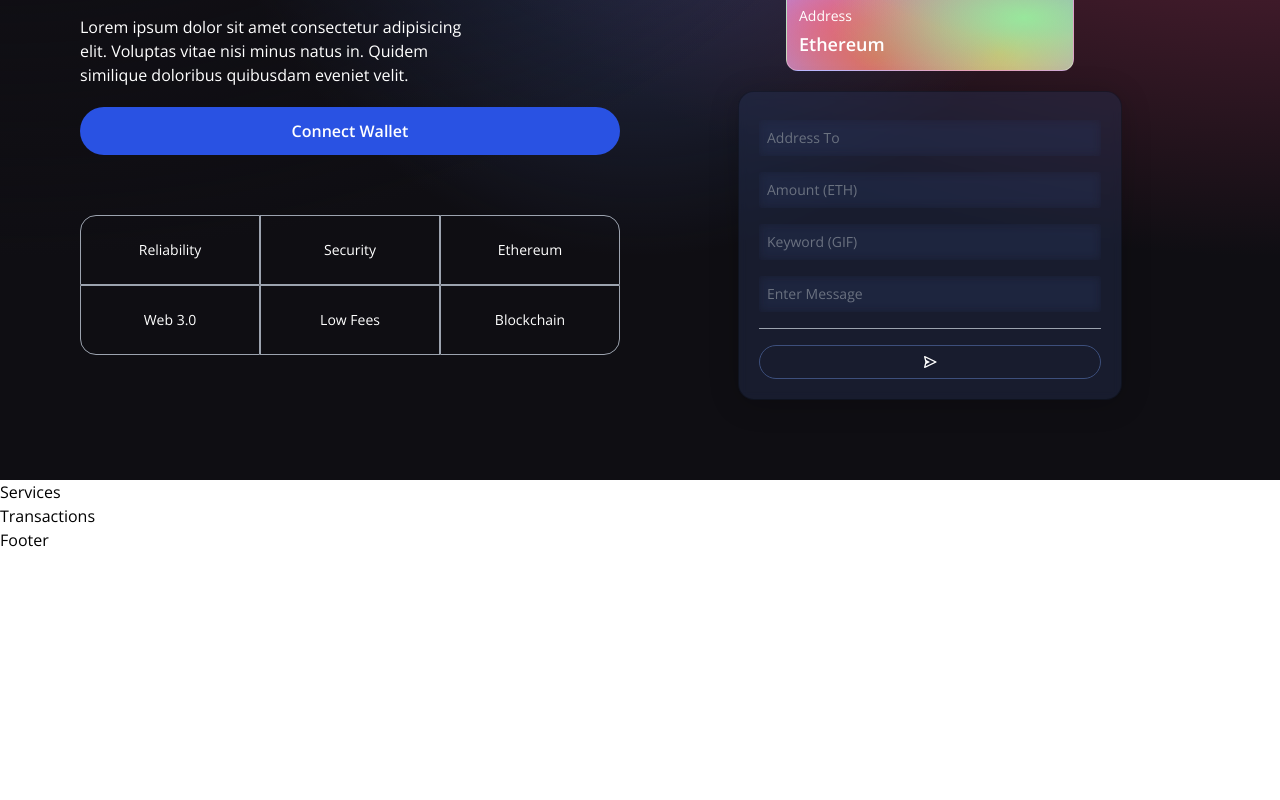
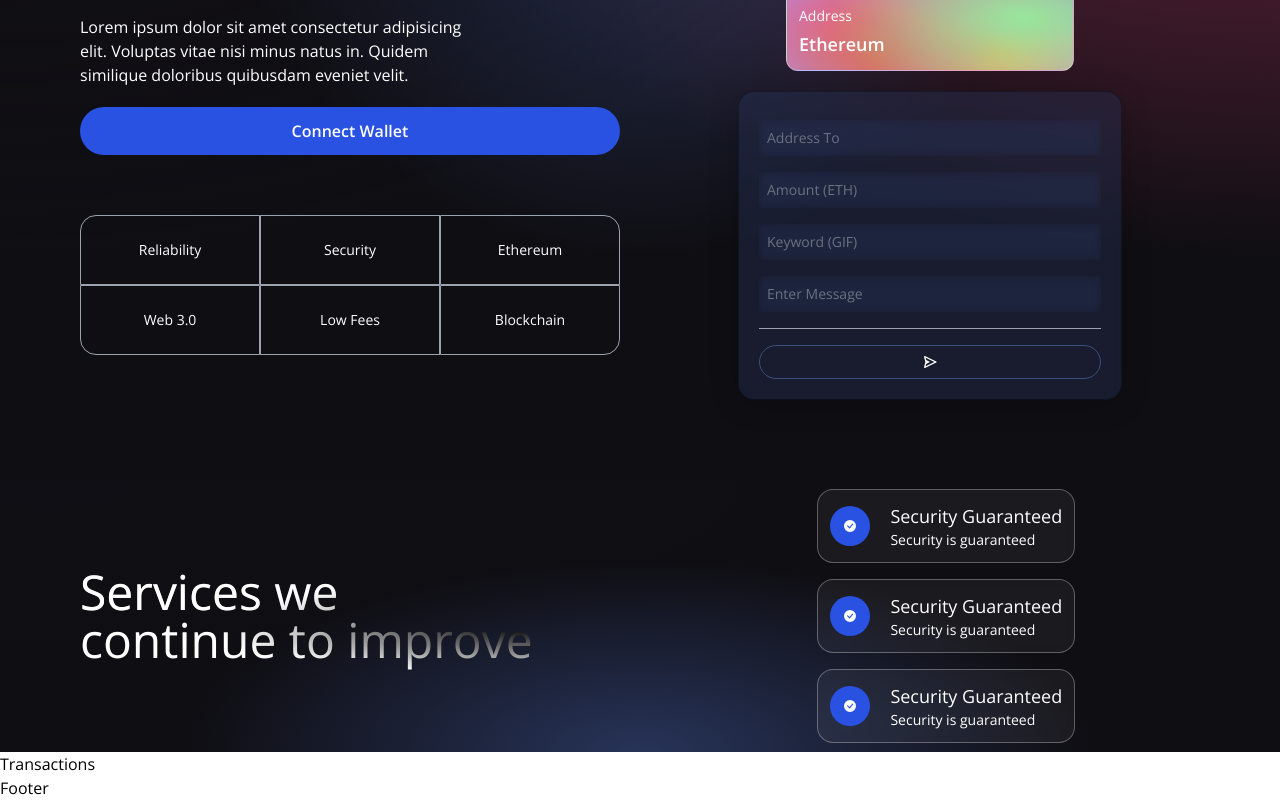
Before and after one commit to stephangriesel/web3-react, a React (Vite) app in the folder client/: page / in a window 1280 px wide. Shown: the part 283-1083 px from the top of the page. Before the commit the page ends 835 px from the top, so only its background shows below. Built offline with nearby package versions, Linux system fonts and the light colour scheme.

Commit message:
services section

```diff
--- a/client/src/components/Services.jsx
+++ b/client/src/components/Services.jsx
@@ -1,8 +1,50 @@
-import React from 'react'
+import React from 'react';
+import { BsFillCheckCircleFill } from "react-icons/bs";
+import { BsSearch } from "react-icons/bs";
+import { BsSuitHeartFill } from "react-icons/bs";
+
+const ServiceCard = ({color,title,icon,subtitle}) => (
+  <div className="flex flex-row justify-start items-center white-glassmorphism p-3 m-2 cursor-pointer hover:shadow-xl">
+    <div class={`w-10 h-10 rounded-full flex justify-center items-center ${color}`}>
+      {icon}
+    </div>
+    <div className="ml-5 flex-flex-col-flex-1">
+      <h1 className='m1-2 text-white text-lg'>{title}</h1>
+      <p className='m1-2 text-white text-sm'>{subtitle}</p>
+    </div>
+  </div>
+)
 
 const Services = () => {
   return (
-    <div>Services</div>
+    <div className='flex flex-col md:flex-row w-full justify-center items-center gradient-bg-services'>
+      <div className="flex mf:flex-row flex-col items-center justify-between md:p-20 py-12 px-4">
+        <div className="flex-1 flex flex-col justify-start items-start text-white text-3xl sm:text-5xl py-2 text-gradient">
+          <h1>Services we</h1>
+          <p>continue to improve</p>
+        </div>
+      </div>
+      <div className="flex-1 flex flex-col justify-start items-center">
+        <ServiceCard
+          color="bg-[#2952e3]"
+          title="Security Guaranteed"
+          icon={<BsFillCheckCircleFill fontSize={12} className="text-white" />}
+          subtitle="Security is guaranteed"
+        />
+        <ServiceCard
+          color="bg-[#2952e3]"
+          title="Security Guaranteed"
+          icon={<BsFillCheckCircleFill fontSize={12} className="text-white" />}
+          subtitle="Security is guaranteed"
+        />
+        <ServiceCard
+          color="bg-[#2952e3]"
+          title="Security Guaranteed"
+          icon={<BsFillCheckCircleFill fontSize={12} className="text-white" />}
+          subtitle="Security is guaranteed"
+        />
+      </div>
+    </div>
   )
 }
 
```
